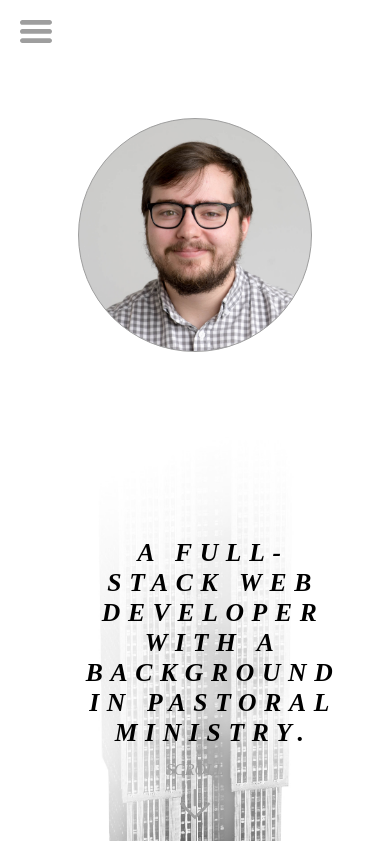
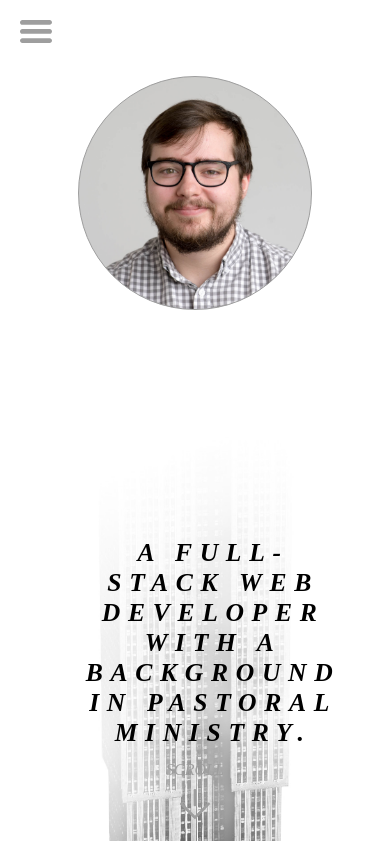
Before and after one commit to HoganMcDonald/Personal-site, a website: page public/views/index.html in a window 390 px wide. Shown: the top 841 px of the page. Drawn offline with Linux system fonts and the light colour scheme; files that its build step writes are made by us from their sources; no server answers; files whose address does not match are found by name.

Commit message:
spacing and removed logs in server

```diff
--- a/modules/routes/github.js
+++ b/modules/routes/github.js
@@ -6,7 +6,6 @@ const router = require('express').Router(),
 // sends requested repos
 router.get('/', (req, res) => {
   const reqRepos = req.headers.requested_repos.split(',');
-  console.log(reqRepos);
   let reposToSend = [];
   // http options
   const options = {
@@ -20,7 +19,6 @@ router.get('/', (req, res) => {
     let repos = JSON.parse(response);
     for (var i = 0; i < repos.length; i++) {
       if (reqRepos.includes(repos[i].name)) {
-        console.log('hit');
         reposToSend.push(repos[i])
       }
       if (i === repos.length -1) {
--- a/public/styles/_homepagePhone.sass
+++ b/public/styles/_homepagePhone.sass
@@ -11,7 +11,7 @@
   width: 100vw
   display: grid
   grid-template-columns: auto $profileSizeMobile auto
-  grid-template-rows: 14vh $profileSizeMobile auto $profileSizeMobile 10vh
+  grid-template-rows: 9vh $profileSizeMobile auto $profileSizeMobile 10vh
 
 .profileImage
   grid-column-start: 2
```
Also changed, not shown: public/app/main.min.css.
